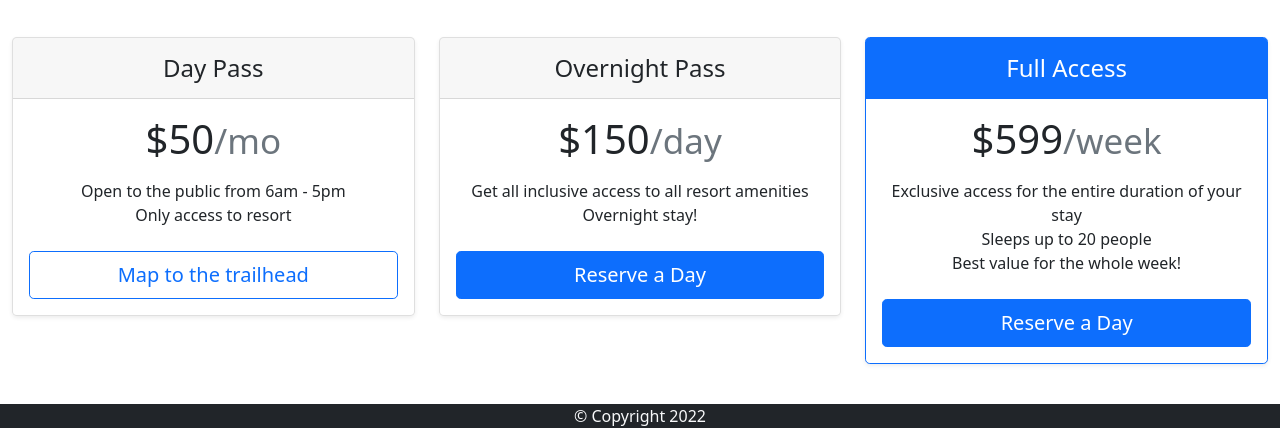
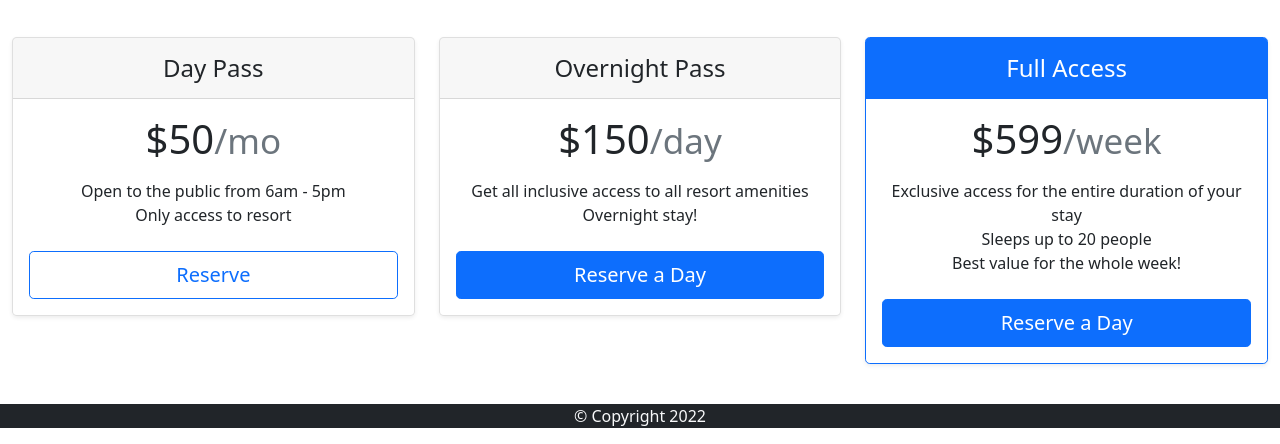
Before and after one commit to Aalan753/Aalan753.github.io, a plain HTML site: page bacs200/Travel/index.html in a window 1280 px wide. Shown: the part 799-1243 px from the top of the page. Drawn offline with nearby package versions, Linux system fonts and the light colour scheme.

Commit message:
Update index.html

```diff
--- a/bacs200/Travel/index.html
+++ b/bacs200/Travel/index.html
@@ -135,7 +135,7 @@
                       <li>Only access to resort</li>
                     </ul>
                     <!--<button type="button" class="w-100 btn btn-lg btn-outline-primary">Map to the trailhead</button>-->
-		    <a class="w-100 btn btn-lg btn-outline-primary" href="map.html">Map to the trailhead</a>
+		    <a class="w-100 btn btn-lg btn-outline-primary" href="buy.html">Reserve</a>
                   </div>
                 </div>
               </div>
```
